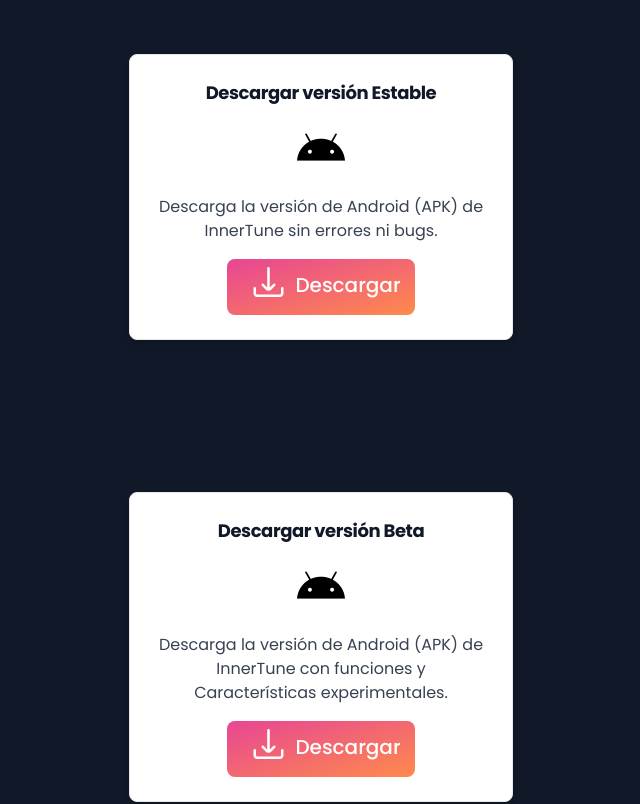
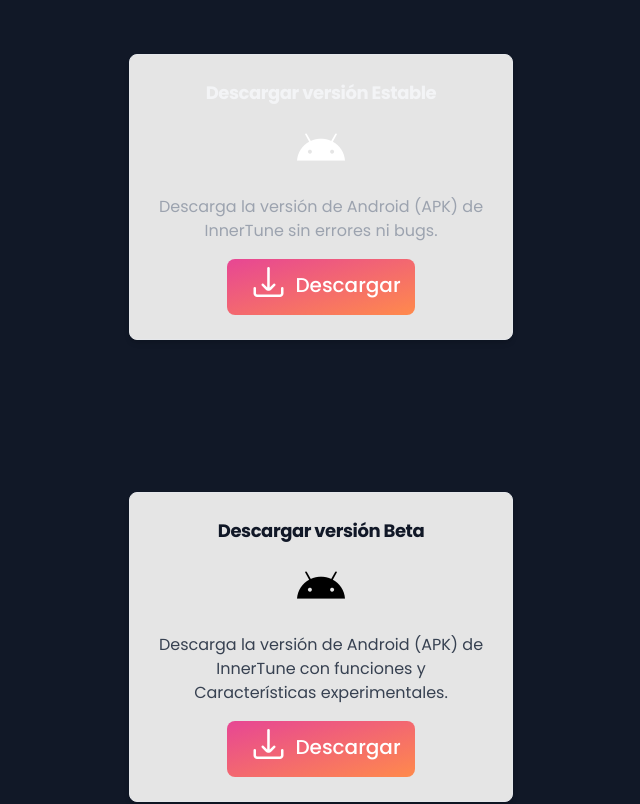
Before and after one commit to AkemiKami201/innerTune-Website, a React (Vite) app: page / in a window 1280 px wide. Shown: the part 4760-5564 px from the top of the page, without its empty margins (319-959 px from the left). Built offline with nearby package versions, Linux system fonts and the light colour scheme.

Commit message:
color change > button

```diff
--- a/src/components/Download.jsx
+++ b/src/components/Download.jsx
@@ -12,14 +12,14 @@
 		    </h2>
 
 		    <div className="flex flex-col items-center mt-6 p-16 lg:mt- ">
-	            <Card className="max-w-sm text-center text-white hover:bg-gray-300 ">
-			      <h5 className="text-2xl font-bold text-lg tracking-tight text-gray-900 dark:text-gray">
+	            <Card className="card-button max-w-sm bg-neutral-200 text-center hover:bg-gray-800">
+			      <h5 className="text-2xl font-bold text-lg tracking-tight text-gray-100 dark:text-gray">
 			        Descargar versión Estable
 			      </h5>
-			      <div className="text-5xl text-black rounded-full">
+			      <div className="text-5xl text-white rounded-full">
 	                <i class="fi fi-brands-android"></i>
 	              </div>
-			      <p className="font-normal text-gray-700 dark:text-gray-400">
+			      <p className="font-normal text-gray-400 dark:text-gray-400">
 			        Descarga la versión de Android (APK) de InnerTune sin errores ni bugs.
 			      </p>
 			      <div className="flex flex-wrap gap-2 mx-auto ">
@@ -34,7 +34,7 @@
 	        </div>
 
 	        <div className="flex flex-col items-center mt-6 p-16 lg:mt- ">
-	            <Card className="max-w-sm text-center text-white hover:bg-gray-300">
+	            <Card className="max-w-sm bg-neutral-200 text-center text-white hover:bg-gray-100">
 			      <h5 className="text-2xl font-bold text-lg tracking-tight text-gray-900 dark:text-gray">
 			        Descargar versión Beta
 			      </h5>
```
